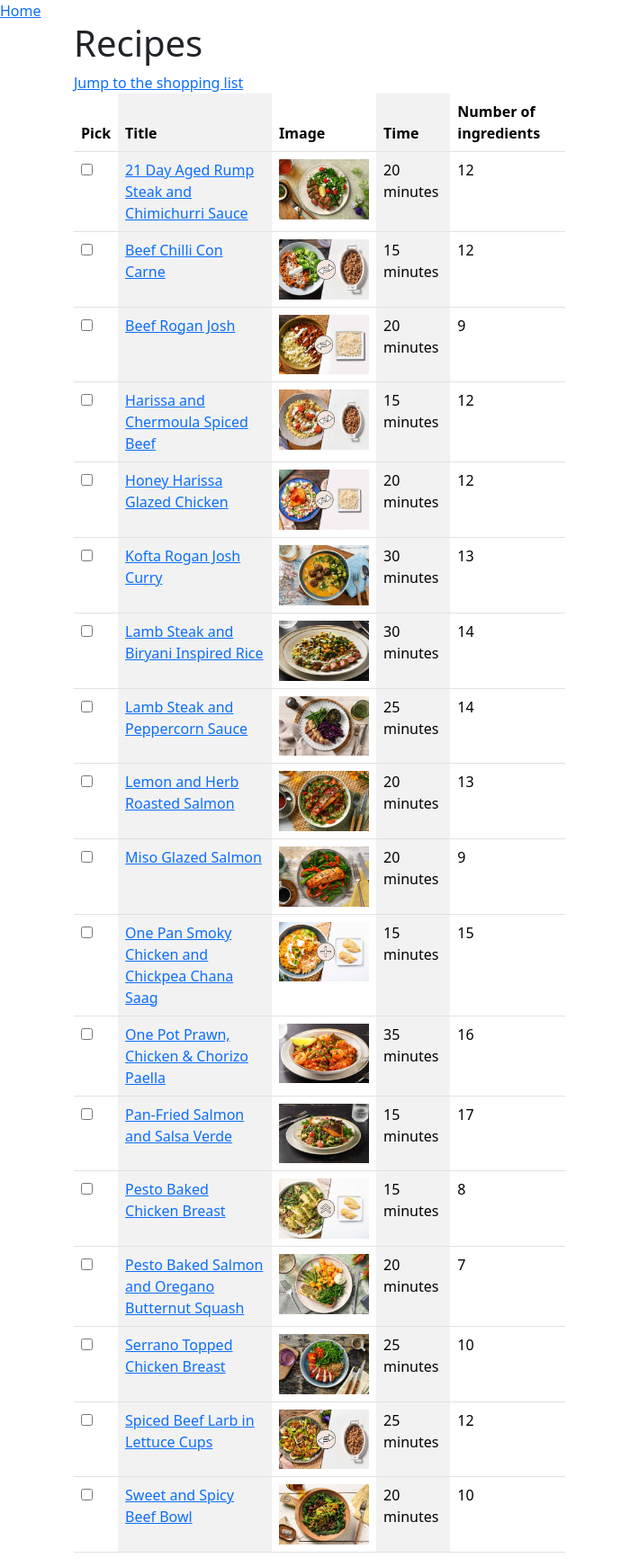
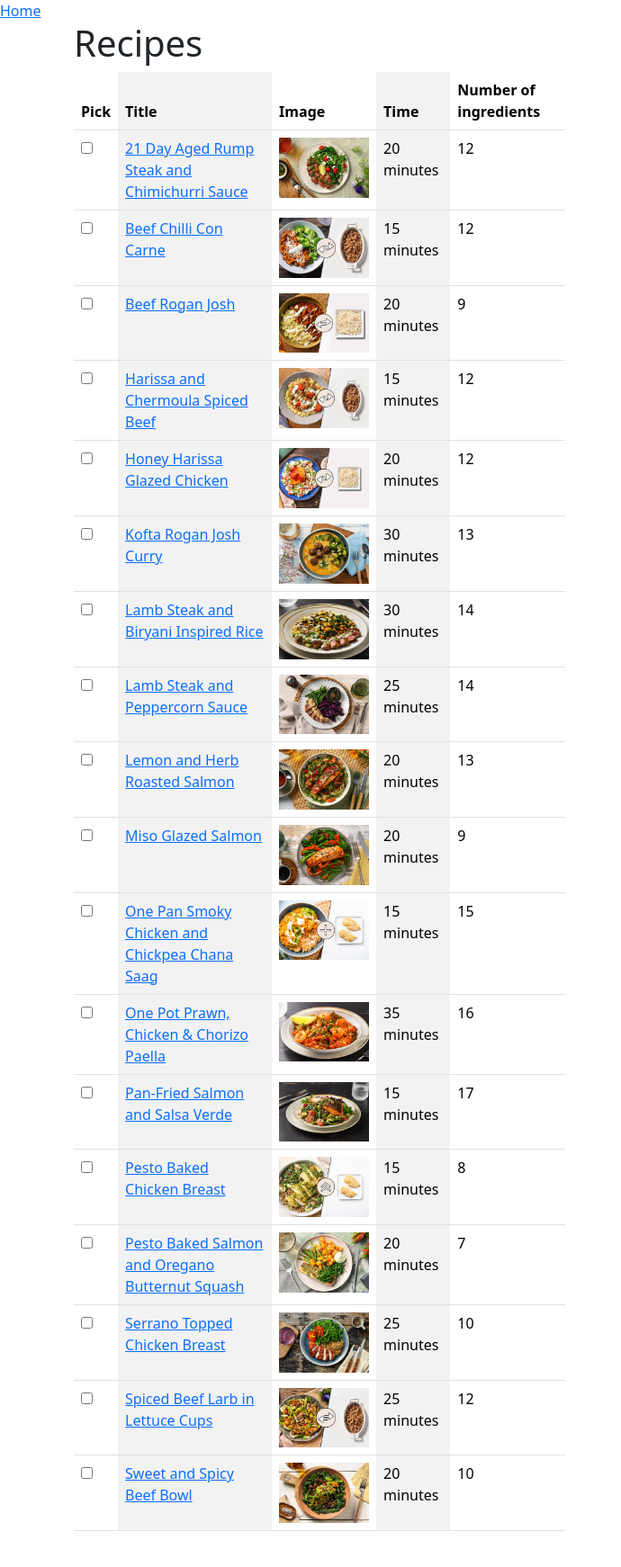
Before and after one commit to r1ch/recipes, a Jekyll site: the page built from index.html, in a window 1280 px wide. Shown: the whole page at 90% size, without its empty margins (0-690 px from the left). Built offline with Jekyll 4.4.1, drawn with Linux system fonts in a browser that asks for light colours; after the commit the page ends 1718 px from its top, so only the background shows below that; some of the changed lines change nothing that is shown.

Commit message:
Update index.html

```diff
--- a/index.html
+++ b/index.html
@@ -5,7 +5,7 @@
 <h1>Recipes</h1>
   <div class = "row" id="app">
     <a :href="thisWeekLink" v-if = "picked.length > 0">Link to this set of recipes</a><br>
-    <a href="#shoppinglist">Jump to the shopping list</a>
+    <a href="#shoppinglist" v-if = "picked.length > 0">Jump to the shopping list</a>
     <div class = "col-sm-6">
       <table class="table table-striped-columns">
         <thead>
```
